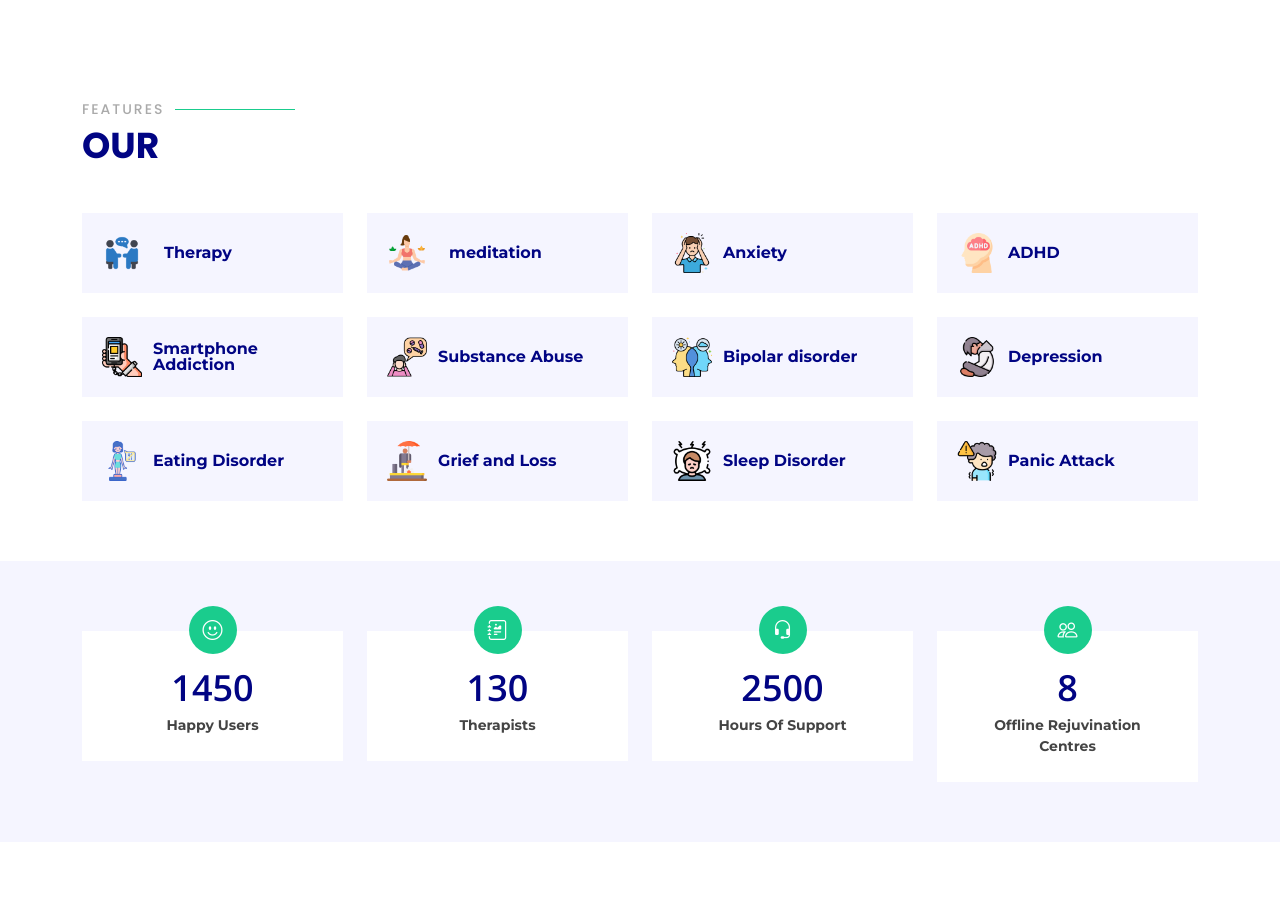
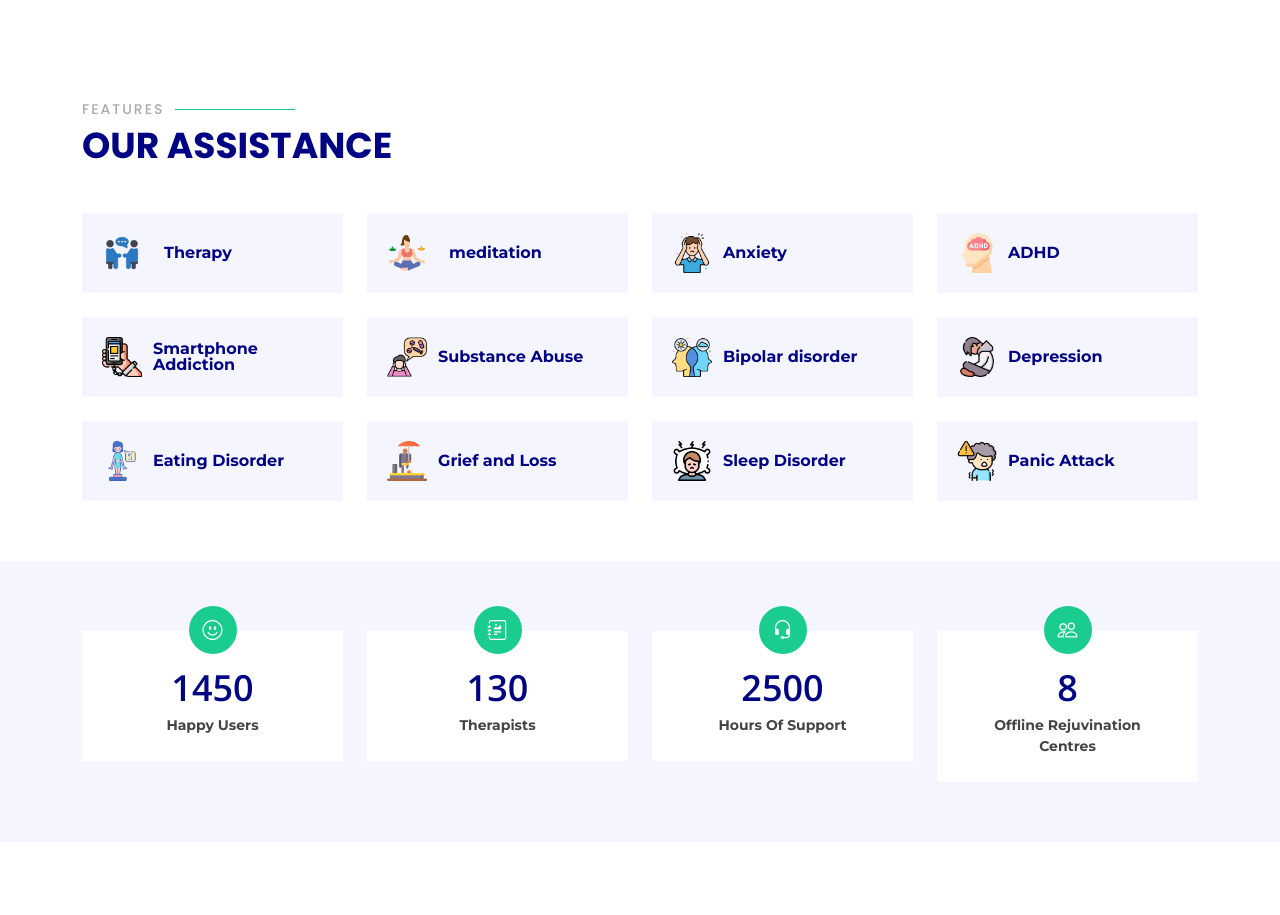
Before and after one commit to TheVirusGuyy/QuickHack, a plain HTML site: page index.html in a window 1280 px wide. Shown: the part 1324-2239 px from the top of the page. Drawn offline with nearby package versions, Linux system fonts and the light colour scheme.

Commit message:
Update index.html

```diff
--- a/index.html
+++ b/index.html
@@ -143,7 +143,7 @@
 
         <div class="section-title" data-aos="fade-up">
           <h2>Features</h2>
-          <p>Our</p>
+          <p>Our Assistance</p>
         </div>
 
         <div class="row" data-aos="fade-left">
```
